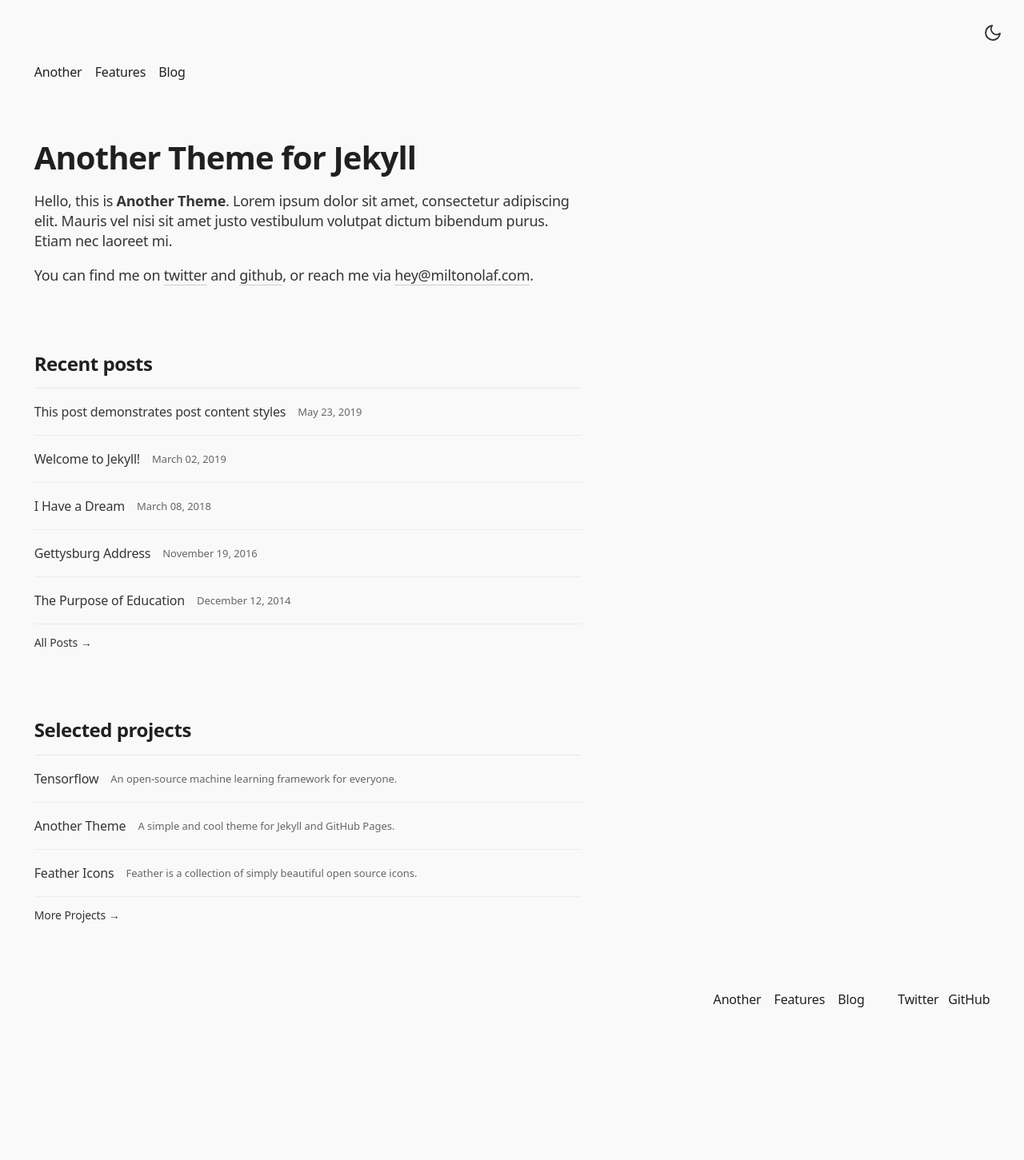
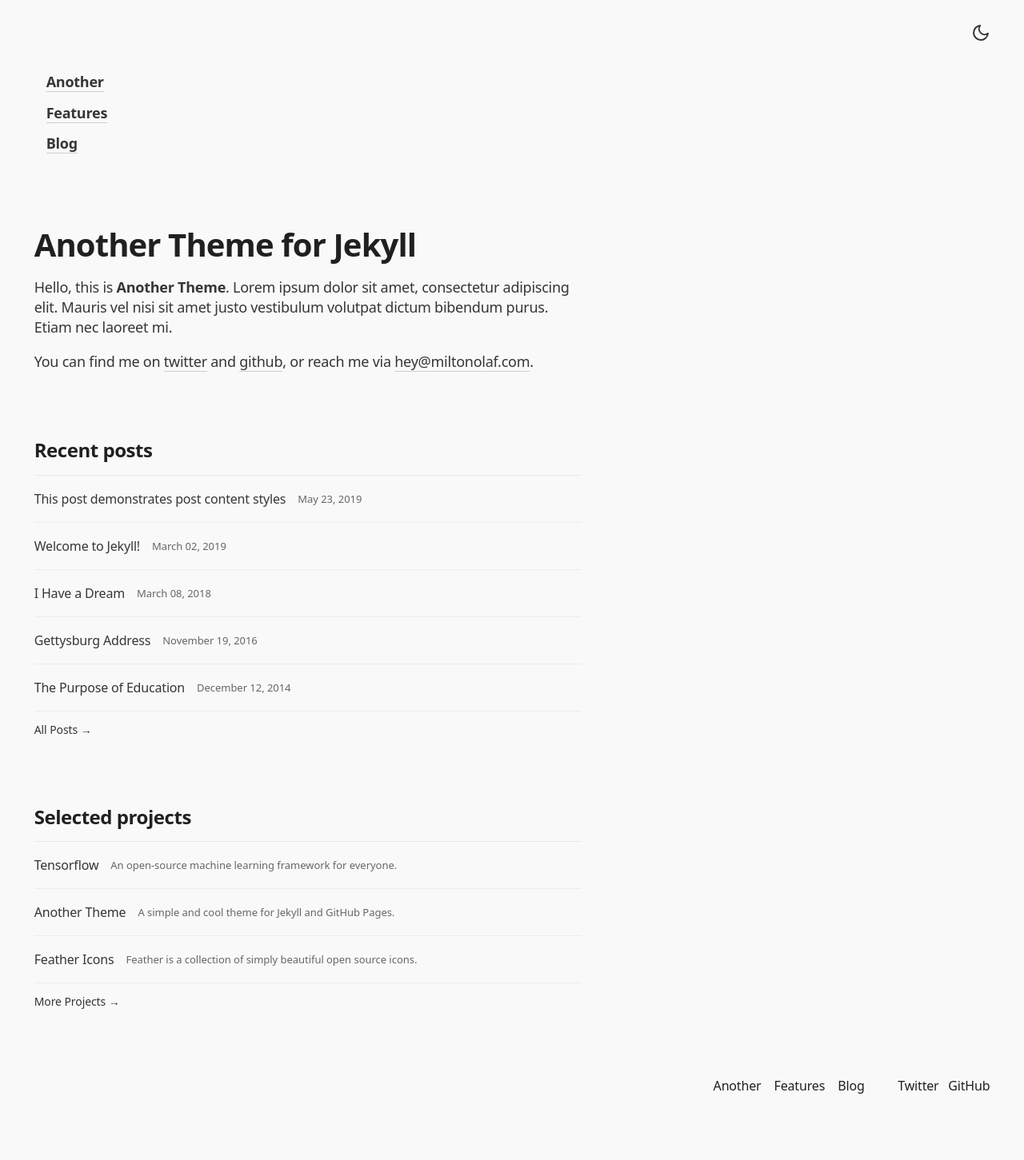
Before and after one commit to miltonparedes/another, a Jekyll site: the page built from index.md, in a window 1280 px wide. Shown: the whole page at 80% size. Built offline with Jekyll 4.4.1, drawn with Linux system fonts in a browser that asks for light colours; some web fonts are replaced; a style sheet for code colours, icons or effects is not loaded; before the commit the page ends 1343 px from its top, so only the background shows below that.

Commit message:
Simplify navigation

```diff
--- a/_includes/dark-mode.html
+++ b/_includes/dark-mode.html
@@ -1,8 +1,8 @@
 {% assign dark_mode = true %}
 
-<span id="dark" title="Dark Mode">
+<span id="dark" class="col-auto" title="Dark Mode">
   <svg xmlns="http://www.w3.org/2000/svg" width="24" height="24" viewBox="0 0 24 24" fill="none" stroke="currentColor" stroke-width="2" stroke-linecap="round" stroke-linejoin="round" class="feather feather-moon"><path d="M21 12.79A9 9 0 1 1 11.21 3 7 7 0 0 0 21 12.79z"></path></svg>
 </span>
-<span id="light" title="Light Mode">
+<span id="light" class="col-auto" title="Light Mode">
   <svg xmlns="http://www.w3.org/2000/svg" width="24" height="24" viewBox="0 0 24 24" fill="none" stroke="currentColor" stroke-width="2" stroke-linecap="round" stroke-linejoin="round" class="feather feather-circle"><circle cx="12" cy="12" r="10"></circle></svg>
 </span>
--- a/_includes/menu.html
+++ b/_includes/menu.html
@@ -1,9 +1,9 @@
-<nav class="nav-menu">
-  <ul>
+<nav class="col-auto">
+  <ul class="d-flex flex-column">
     {% assign sorted_pages = site.pages | sort: "priority" %}
     {% for node in sorted_pages %}
       {% if node.priority %}
-      <li {% if node.title == page.title %}class="active"{% endif %}><a href="{{ site.url }}{{ node.url }}">{{ node.title }}</a></li>
+      <li class="mt-2{% if node.title == page.title %} active{% endif %}""><a class="body-lg fw-600 border-bottom-0" href="{{ site.url }}{{ node.url }}">{{ node.title }}</a></li>
       {% endif %}
     {% endfor %}
   </ul>
```
